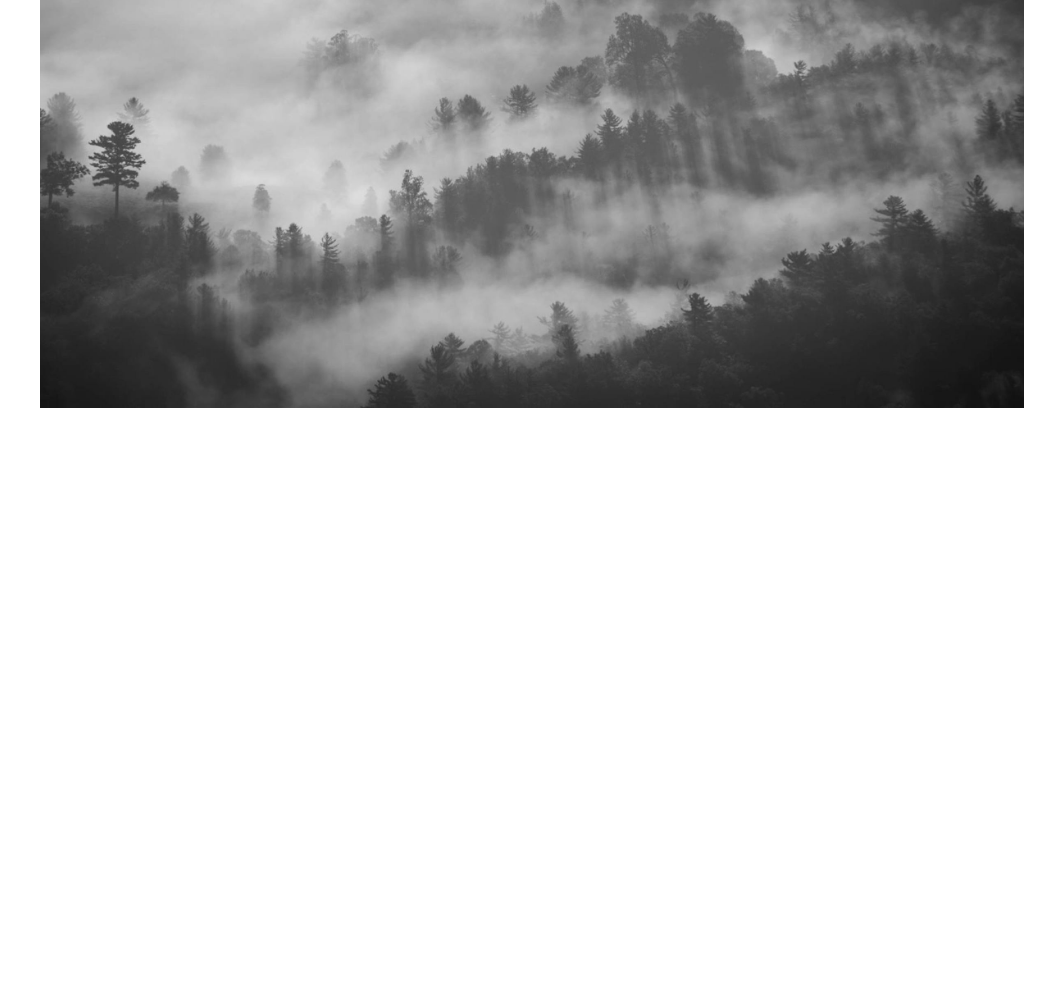
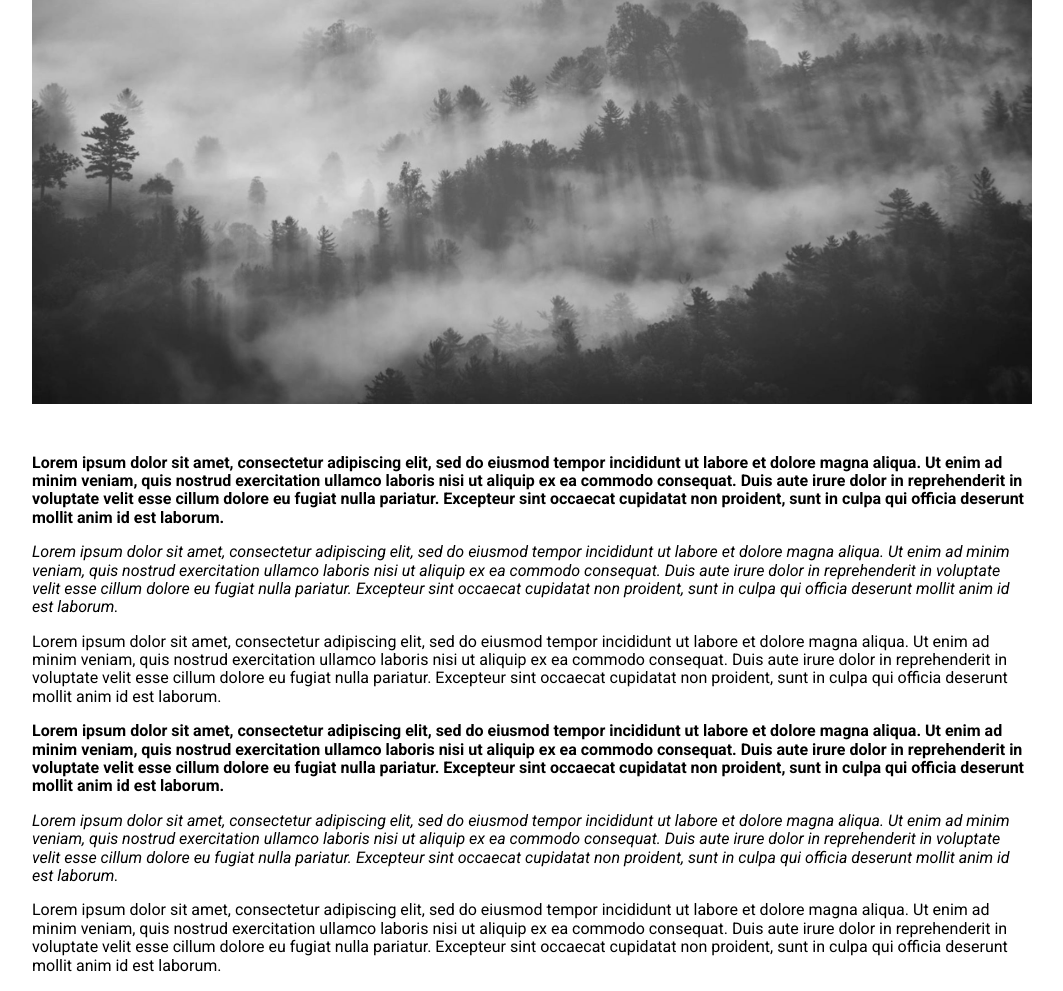
Before and after one commit to AndrewGibson27/atx-web-perf, a plain HTML site: page part-1/index.html in a window 1280 px wide. Shown: the part 3235-4226 px from the top of the page, without its empty margins (108-1171 px from the left). Before the commit the page ends 3693 px from the top, so only its background shows below. Drawn offline with nearby package versions, Linux system fonts and the light colour scheme; a web font is replaced by a local one.

Commit message:
add more future suggestions

```diff
--- a/part-1/index.html
+++ b/part-1/index.html
@@ -7,10 +7,16 @@
     <!--<link href="https://fonts.googleapis.com/css?family=Baskervville:400|Roboto:400,400i,700" rel="stylesheet" type="text/css">-->
     <!--<link href="https://fonts.googleapis.com/css?family=Baskervville:400,400i|Roboto:400,400i,700&display=swap" rel="stylesheet" type="text/css">-->
     <link href="https://fonts.googleapis.com/css?family=Baskervville:400,400i|Roboto:400,400i,700" rel="stylesheet" type="text/css">
+
+    <!--<link href="https://cdnjs.cloudflare.com/ajax/libs/normalize/8.0.1/normalize.min.css" rel="stylesheet" type="text/css">-->
+    <link href="https://cdnjs.cloudflare.com/ajax/libs/normalize/8.0.1/normalize.css" rel="stylesheet" type="text/css">
+
     <link href="./styles.css" rel="stylesheet" type="text/css">
 
     <!--<script src="https://cdnjs.cloudflare.com/ajax/libs/moment.js/2.24.0/moment.min.js"></script>-->
     <script src="https://cdnjs.cloudflare.com/ajax/libs/moment.js/2.24.0/moment.js"></script>
+
+    <!-- NEED MORE JS HERE -->
   </head>
 
   <body>
@@ -79,6 +85,16 @@
           >-->
           <img src="./img/3/2400.jpg">
         </figure>
+
+        <p><strong>Lorem ipsum dolor sit amet, consectetur adipiscing elit, sed do eiusmod tempor incididunt ut labore et dolore magna aliqua. Ut enim ad minim veniam, quis nostrud exercitation ullamco laboris nisi ut aliquip ex ea commodo consequat. Duis aute irure dolor in reprehenderit in voluptate velit esse cillum dolore eu fugiat nulla pariatur. Excepteur sint occaecat cupidatat non proident, sunt in culpa qui officia deserunt mollit anim id est laborum.</strong></p>
+        <p><em>Lorem ipsum dolor sit amet, consectetur adipiscing elit, sed do eiusmod tempor incididunt ut labore et dolore magna aliqua. Ut enim ad minim veniam, quis nostrud exercitation ullamco laboris nisi ut aliquip ex ea commodo consequat. Duis aute irure dolor in reprehenderit in voluptate velit esse cillum dolore eu fugiat nulla pariatur. Excepteur sint occaecat cupidatat non proident, sunt in culpa qui officia deserunt mollit anim id est laborum.</em></p>
+        <p>Lorem ipsum dolor sit amet, consectetur adipiscing elit, sed do eiusmod tempor incididunt ut labore et dolore magna aliqua. Ut enim ad minim veniam, quis nostrud exercitation ullamco laboris nisi ut aliquip ex ea commodo consequat. Duis aute irure dolor in reprehenderit in voluptate velit esse cillum dolore eu fugiat nulla pariatur. Excepteur sint occaecat cupidatat non proident, sunt in culpa qui officia deserunt mollit anim id est laborum.</p>
+
+        <p><strong>Lorem ipsum dolor sit amet, consectetur adipiscing elit, sed do eiusmod tempor incididunt ut labore et dolore magna aliqua. Ut enim ad minim veniam, quis nostrud exercitation ullamco laboris nisi ut aliquip ex ea commodo consequat. Duis aute irure dolor in reprehenderit in voluptate velit esse cillum dolore eu fugiat nulla pariatur. Excepteur sint occaecat cupidatat non proident, sunt in culpa qui officia deserunt mollit anim id est laborum.</strong></p>
+        <p><em>Lorem ipsum dolor sit amet, consectetur adipiscing elit, sed do eiusmod tempor incididunt ut labore et dolore magna aliqua. Ut enim ad minim veniam, quis nostrud exercitation ullamco laboris nisi ut aliquip ex ea commodo consequat. Duis aute irure dolor in reprehenderit in voluptate velit esse cillum dolore eu fugiat nulla pariatur. Excepteur sint occaecat cupidatat non proident, sunt in culpa qui officia deserunt mollit anim id est laborum.</em></p>
+        <p>Lorem ipsum dolor sit amet, consectetur adipiscing elit, sed do eiusmod tempor incididunt ut labore et dolore magna aliqua. Ut enim ad minim veniam, quis nostrud exercitation ullamco laboris nisi ut aliquip ex ea commodo consequat. Duis aute irure dolor in reprehenderit in voluptate velit esse cillum dolore eu fugiat nulla pariatur. Excepteur sint occaecat cupidatat non proident, sunt in culpa qui officia deserunt mollit anim id est laborum.</p>
+
+        <!-- ADD IFRAMED YOUTUBE VIDEOS -->
       </div>
     </article>
   </body>
```
Also changed, not shown: README.md.
